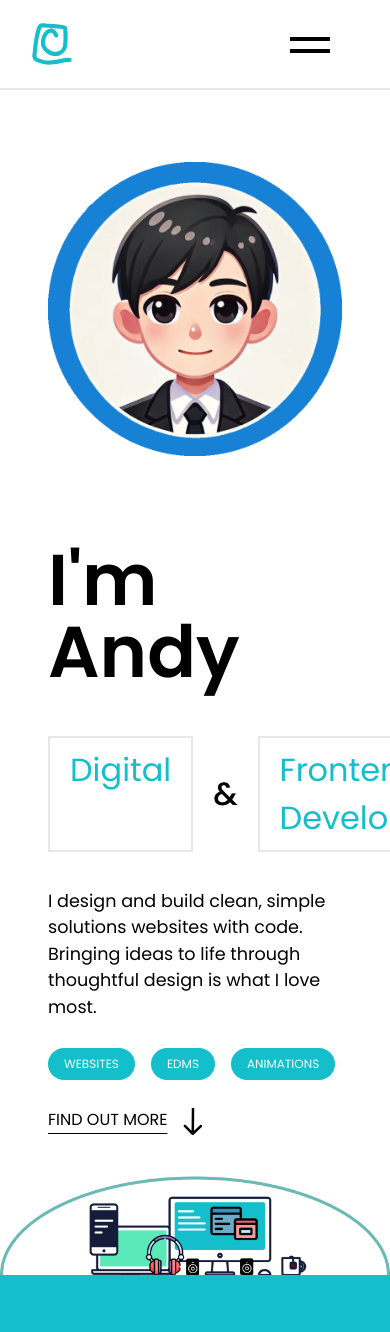
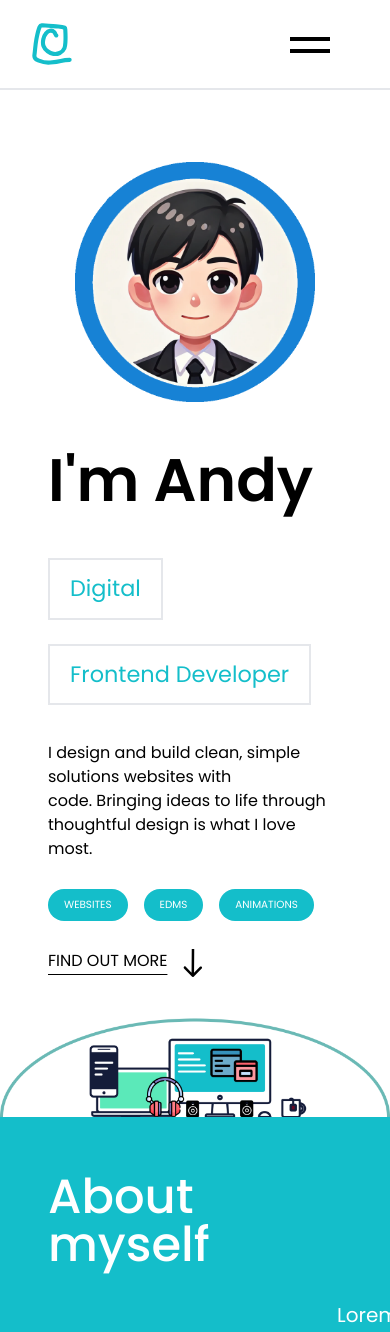
Before and after one commit to TCB2307/tcb2307.github.io, a React (Vite) app: page / in a window 390 px wide. Shown: the top 1332 px of the page. Built offline with nearby package versions, Linux system fonts and the light colour scheme.

Commit message:
updated intro

```diff
--- a/src/components/Button.jsx
+++ b/src/components/Button.jsx
@@ -1,7 +1,5 @@
 export default function Button({ text }) {
   return (
-    <div className="text-xs bg-[#14BECA] text-white rounded-3xl px-4 py-2">
-      {text}
-    </div>
+    <div className="bg-[#14BECA] text-white rounded-3xl px-4 py-2">{text}</div>
   );
 }
--- a/src/components/Intro.jsx
+++ b/src/components/Intro.jsx
@@ -8,29 +8,32 @@ function Intro() {
     <div>
       <div className="px-12 pt-8 ">
         <div className="text-1xl justify-center items-center pt-10 hidden md:flex">
-          <img src={myAva} alt="Avatar" className="w-80" />
+          <img src={myAva} alt="Avatar" className="w-60" />
         </div>
         <div className="flex py-8">
-          <div className="flex flex-col space-y-4 w-3/5 pt-10 pl-14 mac:w-[70%] md:w-[100%] mac:pl-6 md:pl-[0px]">
-            <div className="text-7xl md:text-5x1 font-semibold py-4">
+          <div className="flex flex-col space-y-4 w-3/5 pt-10 pl-14 mac:w-[70%] md:w-[100%] mac:pl-6 md:pl-[0px] sm:pt-0">
+            <div className="text-7xl font-semibold py-4 m:text-6xl phone:text-6xl">
               I'm Andy
             </div>
-            <div className="flex space-x-5 font-normal text-[2.8rem] pt-4 lg:text-[2rem]">
-              <div className="px-5 py-3 border-2 text-[#14BECA] lg:py-2">
+            <div className="flex space-x-5 font-normal text-[2.8rem] pt-4 lg:text-[2rem] phone:text-[1.4rem] sm:flex-col sm:space-x-0 sm:space-y-6">
+              <div className="px-5 py-3 border-2 text-[#14BECA] lg:py-2 self-start">
                 Digital
               </div>
-              <div className="flex items-center font-medium">&</div>
-              <div className="px-5 py-3 border-2 text-[#14BECA] lg:py-2">
+              <div className="flex items-center font-medium sm:hidden">&</div>
+              <div className="px-5 py-3 border-2 text-[#14BECA] lg:py-2 self-start">
                 Frontend Developer
               </div>
             </div>
-            <div className="text-[1.1rem] pt-5">
-              I design and build clean, simple solutions websites with code.
-              <br />
+            <div className="text-[1.1rem] pt-5 phone:text-[1rem]">
+              <span>
+                I design and build clean, simple solutions websites with
+                code.&nbsp;
+              </span>
+              <br className="phone:hidden" />
               Bringing ideas to life through thoughtful design is what I love
               most.
             </div>
-            <div className="flex space-x-4 text-1xl pt-3">
+            <div className="flex space-x-4 text-xs pt-3 phone:text-[0.65rem]">
               <Button text="WEBSITES" />
               <Button text="EDMS" />
               <Button text="ANIMATIONS" />
--- a/src/components/Navigation.jsx
+++ b/src/components/Navigation.jsx
@@ -11,7 +11,7 @@ export default function Navigation() {
         <div className="flex w-2/6 items-center">
           <img src={logo} alt="logo" className="w-10 ml-8 py-[7px]" />
         </div>
-        <div className="w-4/6 mr-[8rem] lg:mr-10">
+        <div className="w-4/6 mr-[8rem] md:mr-10">
           <div className="flex justify-between text-2xl font-semibold text-[#14BECA] md:hidden">
             <div className="flex items-center justify-center px-5 py-3">
               About
--- a/tailwind.config.js
+++ b/tailwind.config.js
@@ -10,10 +10,12 @@ export default {
         poppins: ['Poppins', 'sans-serif'], // Replace 'YourCustomFont' with your font name
       },
       screens: {
-        'sm': { 'max': '376px' },      // Targets screens 576px and below
-        'md': { 'min': '0px', 'max': '960px' },  // Targets screens between 577px and 960px
+        'phone': { 'max': '470px' },
+        'sm': { 'max': '700px' },      // Targets screens 576px and below
+        'm': { 'min': '471px', 'max': '960px' },  // Targets screens between 577px and 960px
+        'md': { 'max': '960px' },  // Targets screens between 577px and 960px
         'mac': { 'min': '961px', 'max': '1200px' },
-        'lg': { 'max': '1450px' },
+        'lg': { 'min': '471px', 'max': '1450px' },
       }
     },
   },
```
